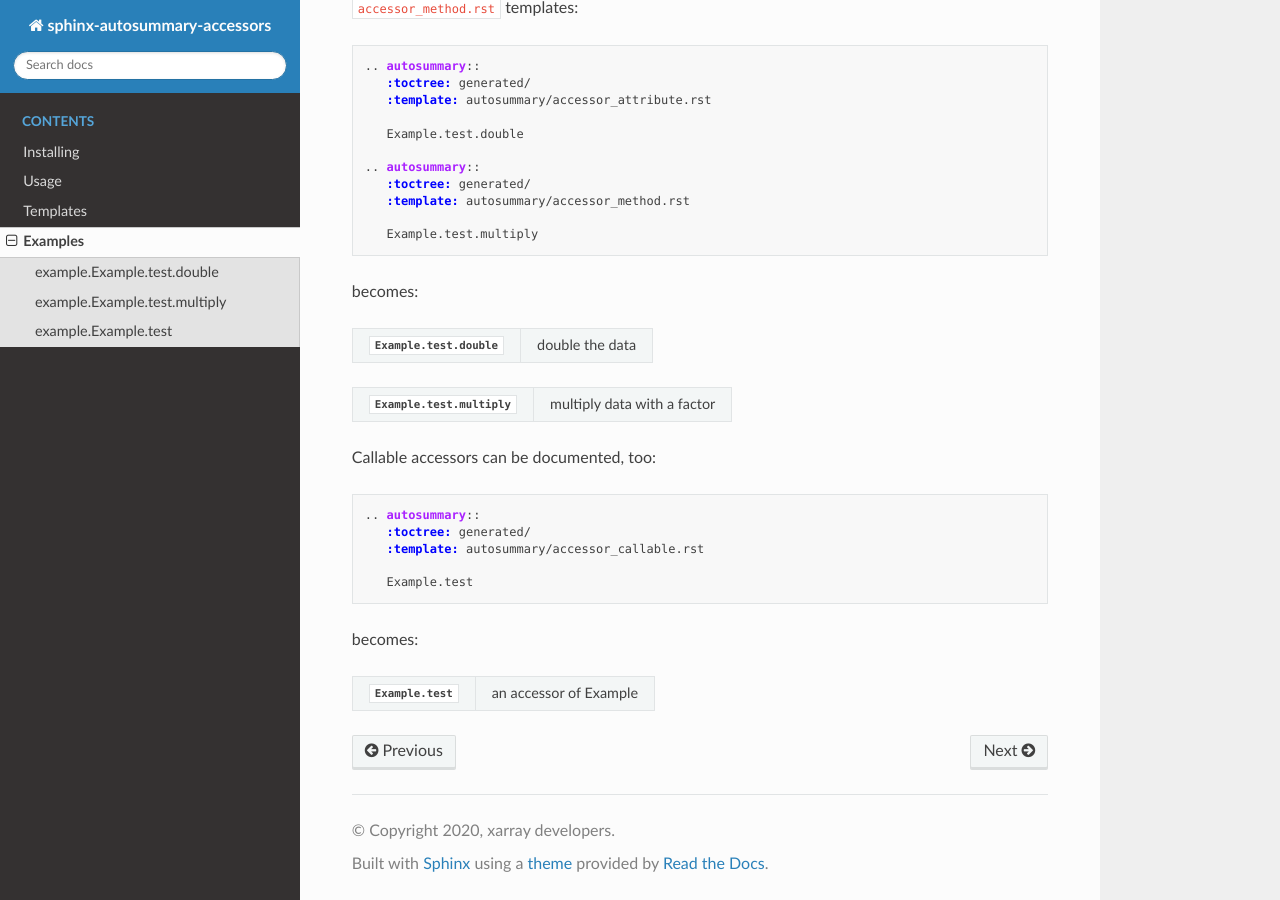
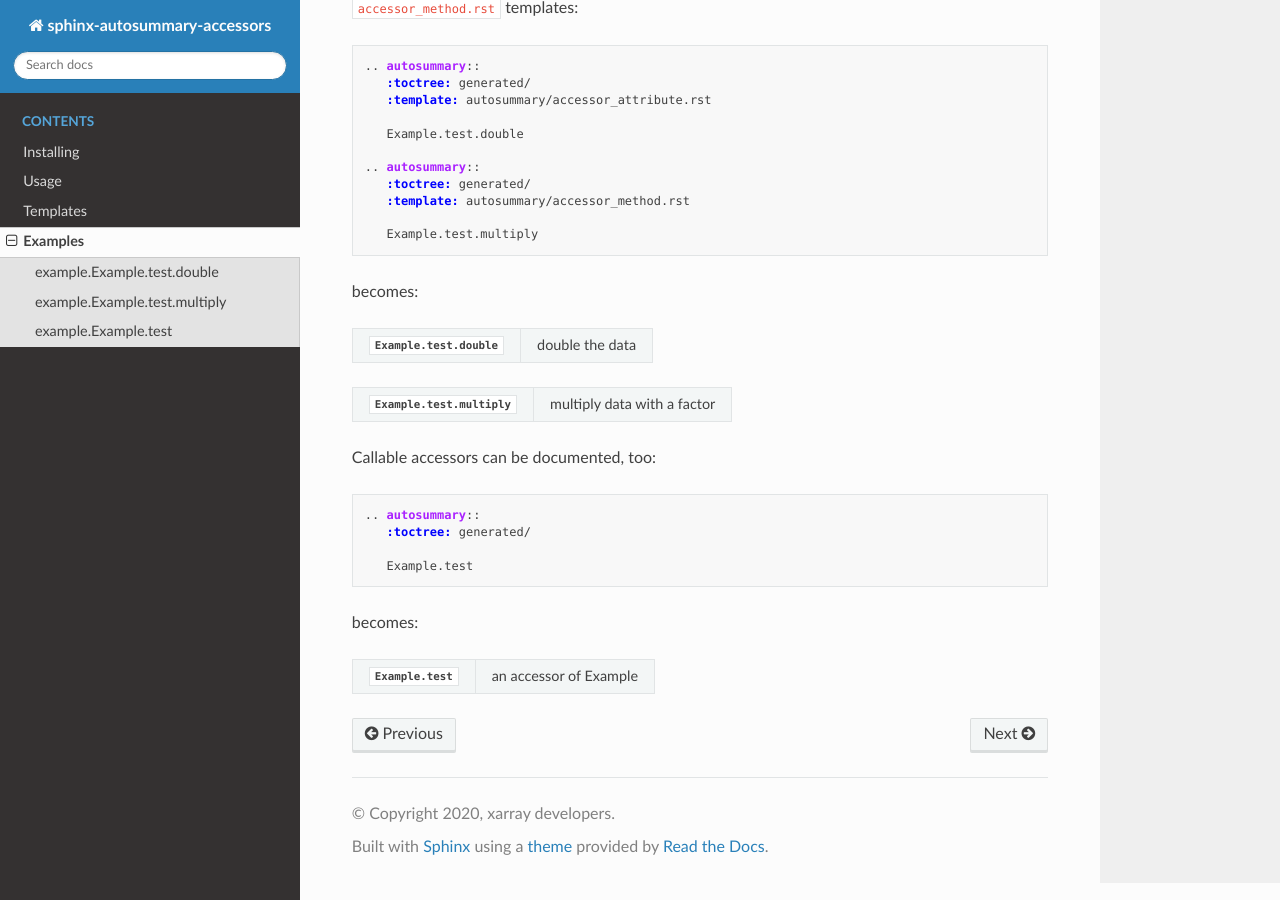
Before and after one commit to xarray-contrib/sphinx-autosummary-accessors, a Sphinx documentation site: the page built from docs/examples.rst, in a window 1280 px wide and 900 px high, scrolled down 908 px. Built offline with Sphinx 7.4.7 and the Read the Docs theme 2.0.0, drawn with Linux system fonts in a browser that asks for light colours.

Commit message:
try without a template

```diff
--- a/docs/examples.rst
+++ b/docs/examples.rst
@@ -45,6 +45,5 @@ becomes:
 
 .. autosummary::
    :toctree: generated/
-   :template: autosummary/accessor_callable.rst
 
    Example.test
```
